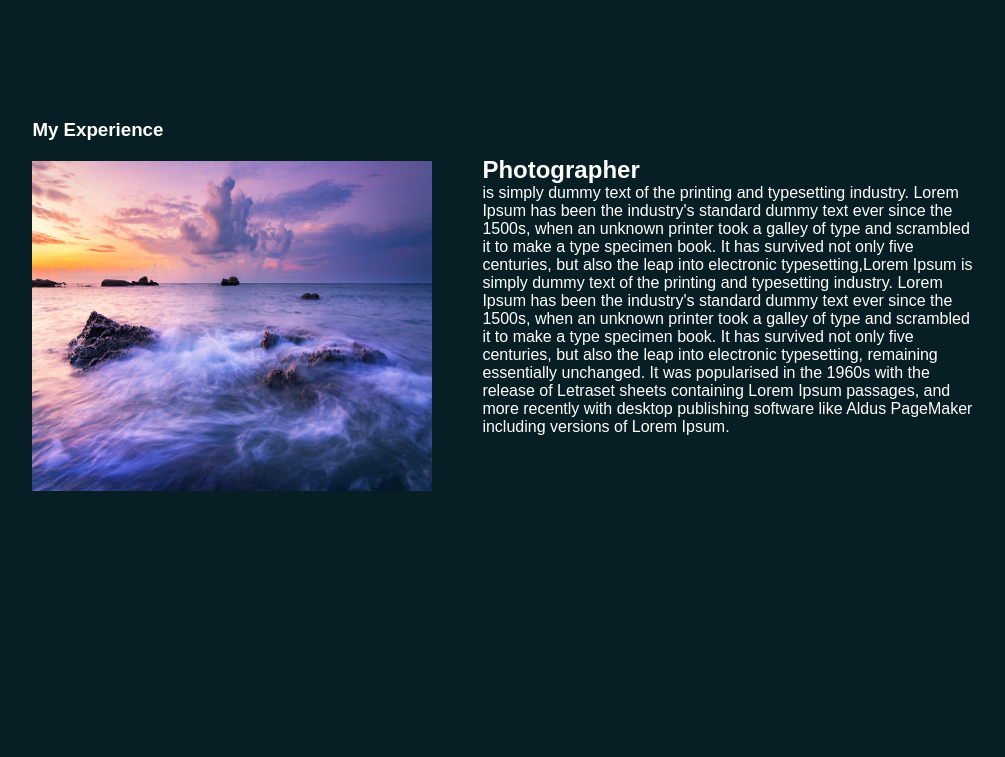
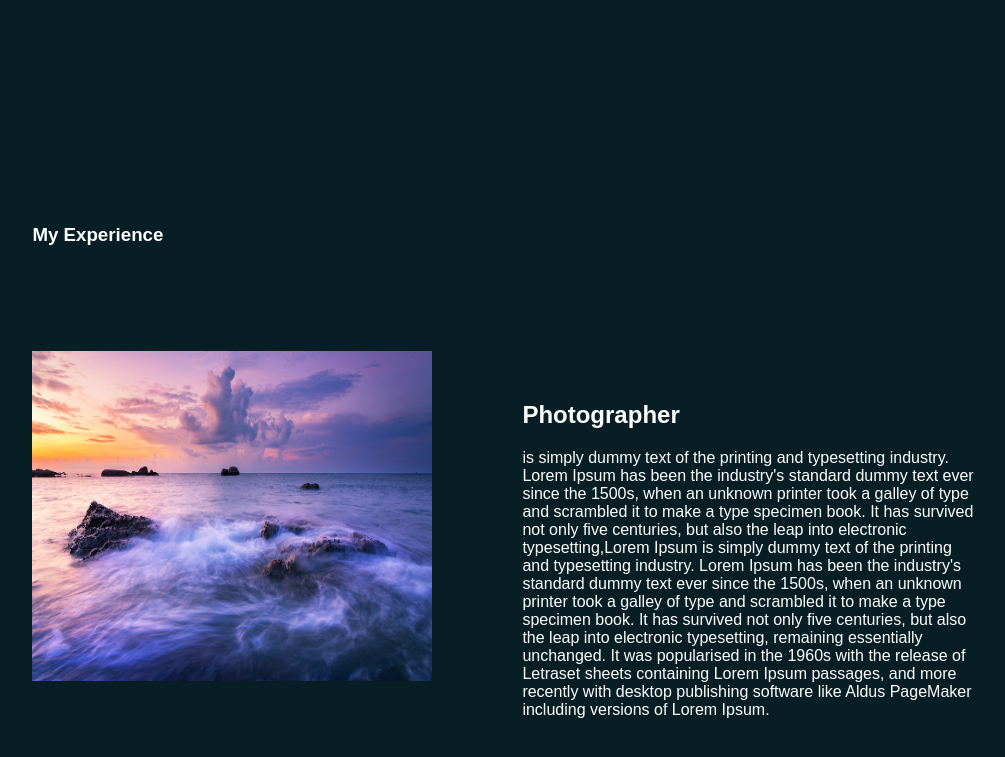
Before and after one commit to davinhisyam/PortoAdly, a plain HTML site: page PortoAdly/index.html in a window 1280 px wide. Shown: the part 751-1508 px from the top of the page, without its empty margins (134-1139 px from the left). Drawn offline with nearby package versions, Linux system fonts and the light colour scheme.

Commit message:
Update style.css

```diff
--- a/PortoAdly/style.css
+++ b/PortoAdly/style.css
@@ -153,6 +153,7 @@ body{
 }
 
 .pex{
+
     height: 350px;
     width: 400px;
     padding-top: 20px;
@@ -160,11 +161,15 @@ body{
 }
 .despo{
     text-align: left;
-    padding-left: 50px;
-    padding-top: 15px;
+    padding-left: 90px;
+    padding-top: 70px;
+}
+.phot{
+    padding-bottom: 20px;
 }
 
 .sec2{
+    padding-top: 85px;
     max-width: 100%;
     color: white;
     display: flex;
@@ -174,10 +179,11 @@ body{
 
 .judul2{
     padding-left: 13%;
+    padding-top: 75px;
     color: white;
 }
 .myex{
-    padding-top: 70px;
+    padding-top: 100px;
 }
 
 .footer{
```
